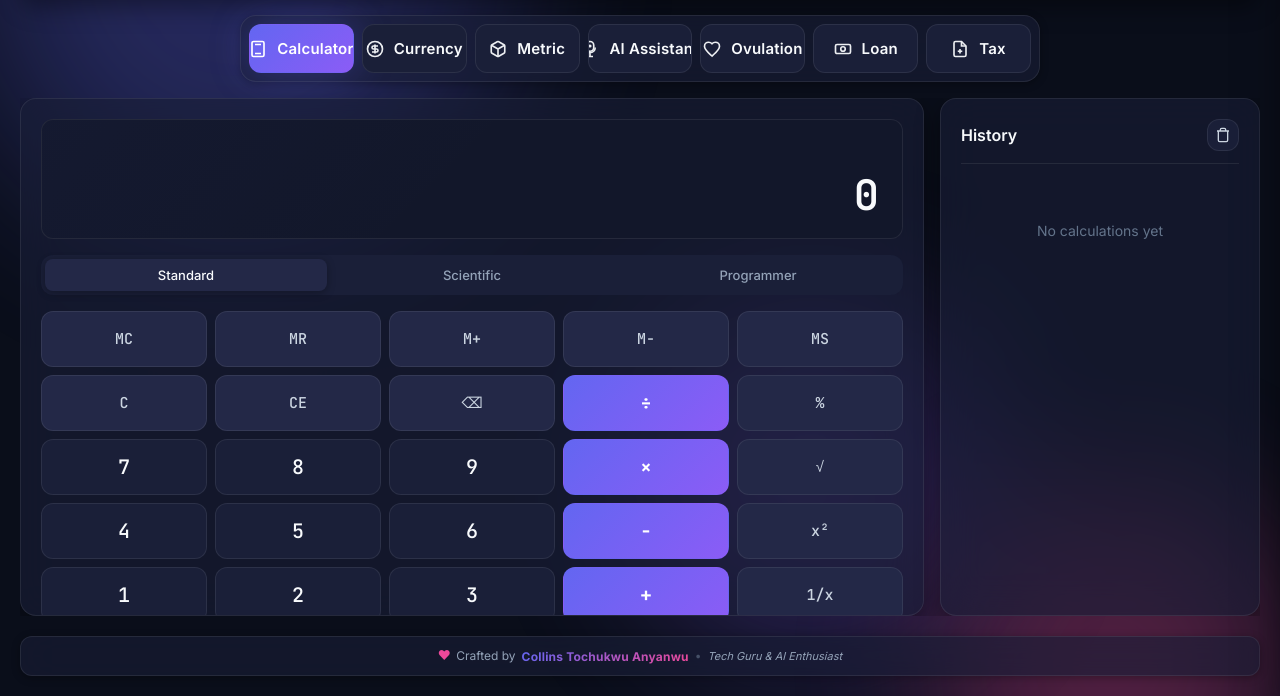
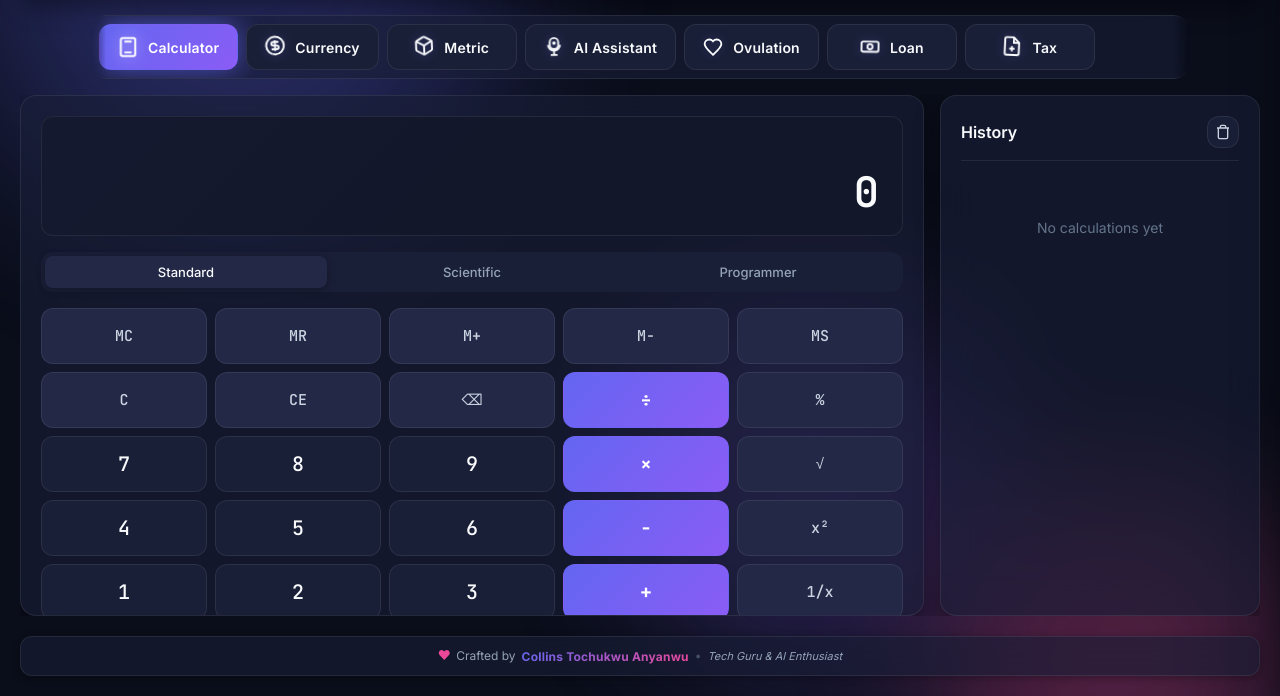
Before and after one commit to Collins76/nexus-calculator, a website: page index.html in a window 1280 px wide. Shown: the part 104-800 px from the top of the page. Drawn offline with Linux system fonts and the light colour scheme.

Commit message:
Fix mode-tabs truncation and add continuous icon animations
With 7 tabs sharing the 800px container at flex:1, "AI Assistant" was
truncating to "AI Assistan". Switches to horizontal scroll with a
min-width per tab so every label stays fully visible, and adds a soft
edge-fade mask so the scroll affordance reads cleanly.

Icons now have a continuous, staggered float/breath animation (3.6s
loop, ~0.35s offset per tab) with a subtle drop-shadow glow. Hover and
active states get brighter glow and a more pronounced pulse so the
selected tab stands out clearly.

Co-Authored-By: Claude Opus 4.7 (1M context) <noreply@anthropic.com>

```diff
--- a/styles.css
+++ b/styles.css
@@ -391,39 +391,70 @@ button, input, select {
     border: 1px solid var(--border-color);
     border-radius: var(--radius-lg);
     box-shadow: var(--shadow-sm);
-    max-width: 800px;
+    max-width: 1100px;
     margin: 0 auto;
     width: 100%;
-}
+    overflow-x: auto;
+    overflow-y: hidden;
+    scroll-snap-type: x proximity;
+    scrollbar-width: none;
+    -ms-overflow-style: none;
+    -webkit-overflow-scrolling: touch;
+    mask-image: linear-gradient(90deg, transparent 0, #000 16px, #000 calc(100% - 16px), transparent 100%);
+}
+
+.mode-tabs::-webkit-scrollbar { display: none; }
 
 .mode-tab {
-    flex: 1;
+    flex: 0 0 auto;
+    min-width: 130px;
     display: flex;
     align-items: center;
     justify-content: center;
     gap: 10px;
-    padding: 14px 20px;
+    padding: 12px 18px;
     background: var(--bg-tertiary);
     border: 1px solid var(--border-color);
     border-radius: var(--radius-md);
     color: var(--text-primary);
     font-family: var(--font-sans);
-    font-size: 15px;
+    font-size: 14px;
     font-weight: 600;
     cursor: pointer;
     transition: all var(--transition-fast);
     position: relative;
-    overflow: hidden;
-    min-width: 0;
+    overflow: visible;
     white-space: nowrap;
+    scroll-snap-align: start;
 }
 
 .mode-tab svg {
-    transition: transform var(--transition-base);
+    width: 20px;
+    height: 20px;
     stroke: currentColor;
     stroke-width: 2.2;
     flex-shrink: 0;
-    opacity: 0.95;
+    opacity: 1;
+    filter: drop-shadow(0 0 4px rgba(99, 102, 241, 0.25));
+    animation: iconFloat 3.6s ease-in-out infinite;
+    transform-origin: center;
+    transition: filter var(--transition-base), color var(--transition-base);
+}
+
+/* Staggered breathing so the row looks alive but not chaotic */
+.mode-tab:nth-child(1) svg { animation-delay: 0s; }
+.mode-tab:nth-child(2) svg { animation-delay: 0.35s; }
+.mode-tab:nth-child(3) svg { animation-delay: 0.7s; }
+.mode-tab:nth-child(4) svg { animation-delay: 1.05s; }
+.mode-tab:nth-child(5) svg { animation-delay: 1.4s; }
+.mode-tab:nth-child(6) svg { animation-delay: 1.75s; }
+.mode-tab:nth-child(7) svg { animation-delay: 2.1s; }
+
+@keyframes iconFloat {
+    0%, 100% { transform: translateY(0) scale(1) rotate(0deg); }
+    25% { transform: translateY(-1.5px) scale(1.06) rotate(-3deg); }
+    50% { transform: translateY(0) scale(1.1) rotate(0deg); }
+    75% { transform: translateY(-1px) scale(1.06) rotate(3deg); }
 }
 
 .mode-tab span {
@@ -434,27 +465,34 @@ button, input, select {
 .mode-tab:hover {
     color: var(--text-primary);
     background: var(--bg-elevated);
-    border-color: var(--border-hover);
+    border-color: var(--accent-primary);
     transform: translateY(-2px);
+    box-shadow: 0 6px 18px rgba(99, 102, 241, 0.18);
 }
 
 .mode-tab:hover svg {
-    transform: scale(1.15) rotate(5deg);
+    animation-duration: 1.2s;
+    filter: drop-shadow(0 0 8px var(--accent-primary));
 }
 
 .mode-tab.active {
     background: linear-gradient(135deg, var(--accent-primary), var(--accent-tertiary));
     color: white;
     border-color: transparent;
-    box-shadow: var(--shadow-glow);
+    box-shadow: var(--shadow-glow), 0 0 24px rgba(99, 102, 241, 0.45);
 }
 
 .mode-tab.active svg {
     opacity: 1;
-}
-
-.mode-tab.active svg {
-    animation: iconBounce 0.6s ease;
+    filter: drop-shadow(0 0 8px rgba(255, 255, 255, 0.6));
+    animation: iconPulseActive 2s ease-in-out infinite;
+}
+
+@keyframes iconPulseActive {
+    0%, 100% { transform: scale(1) rotate(0deg); }
+    25% { transform: scale(1.15) rotate(-6deg); }
+    50% { transform: scale(1.08) rotate(0deg); }
+    75% { transform: scale(1.18) rotate(6deg); }
 }
 
 @keyframes iconBounce {
@@ -2947,10 +2985,6 @@ button, input, select {
 
 /* ===== NEW CALCULATOR MODULES (Ovulation / Loan / Tax) ===== */
 
-.mode-tabs {
-    flex-wrap: wrap;
-}
-
 .module-pill {
     padding: 4px 10px;
     background: var(--bg-tertiary);
@@ -3497,8 +3531,9 @@ select.form-input {
     .mode-tab {
         padding: 10px 14px;
         font-size: 13px;
-    }
-    .mode-tab svg { width: 16px; height: 16px; }
+        min-width: 110px;
+    }
+    .mode-tab svg { width: 18px; height: 18px; }
     .form-grid { grid-template-columns: 1fr; }
     .bracket-row { grid-template-columns: 1fr 1fr 80px 30px; gap: 6px; }
     .form-actions button { min-width: auto; }
```
